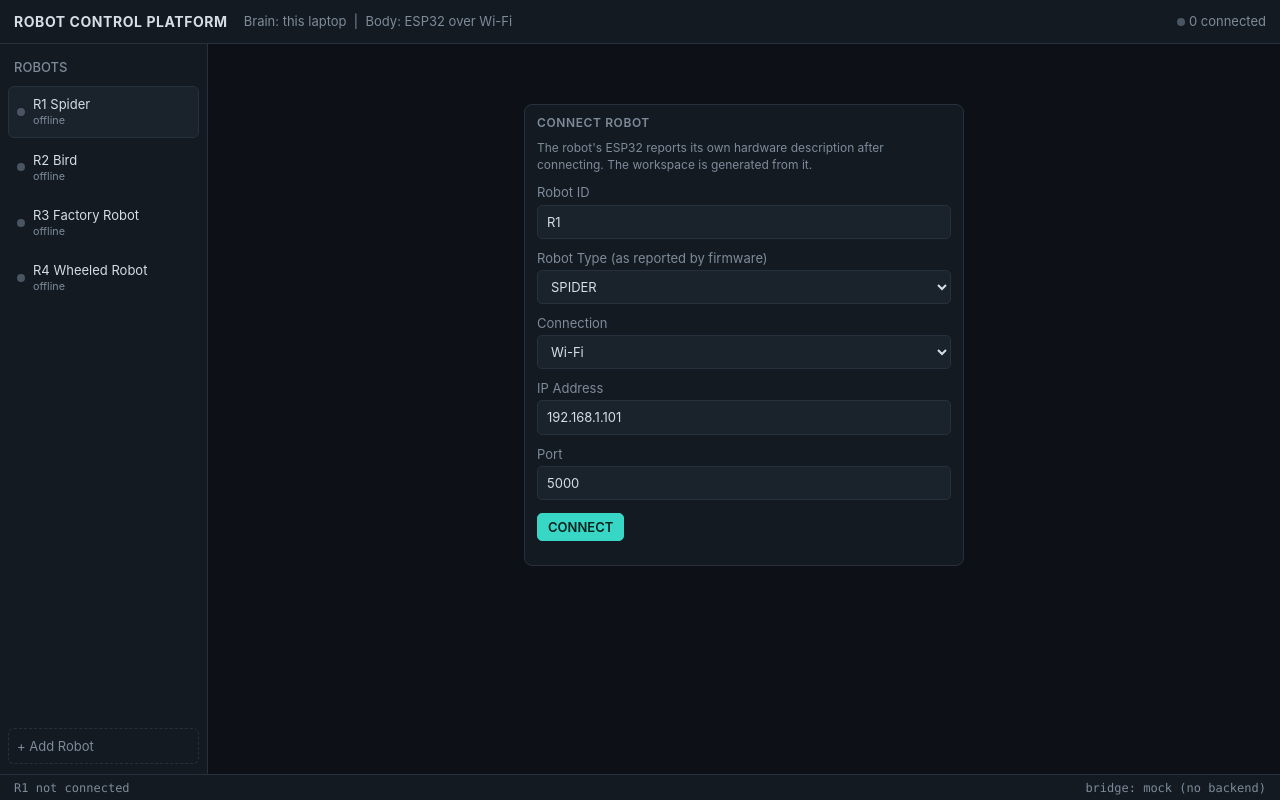
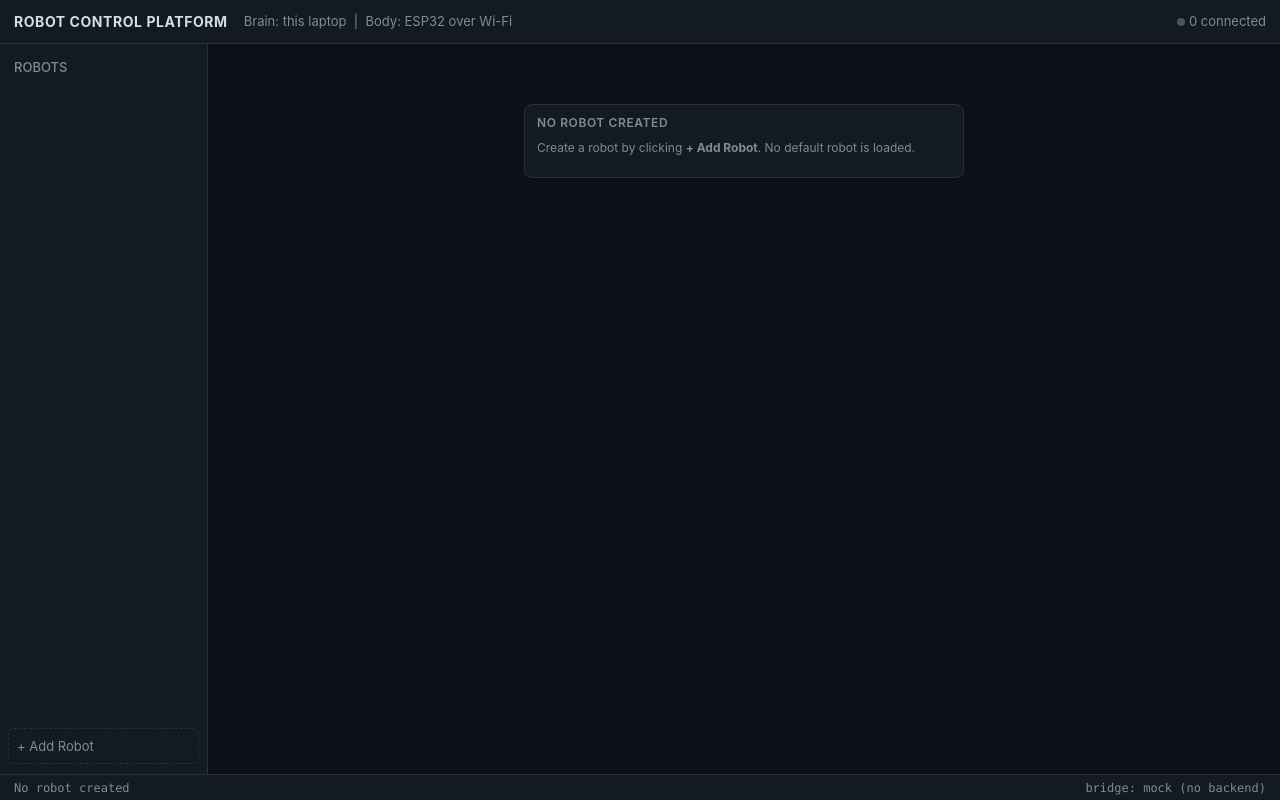
Before and after one commit to Iammdtanvirrahman2007/robot-control-core, a plain HTML site: page index.html in a window 1280 px wide. Drawn offline with Linux system fonts and the light colour scheme.

Commit message:
remove default robots and create robots by name

```diff
--- a/index.html
+++ b/index.html
@@ -116,26 +116,25 @@ let api=mockRobotApi; // const api=realRobotApi;
 
 /* ========== app state + helpers ========== */
 const $=s=>document.querySelector(s),ts=()=>new Date().toTimeString().slice(0,8);
-const robots=[],mk=(id,type,n)=>({id,type,ip:'192.168.1.'+(100+n),port:5000,connected:false,logs:[],exec:'STOPPED',tab:0});
-[['R1','spider'],['R2','bird'],['R3','factory'],['R4','wheeled']].forEach((x,i)=>robots.push(mk(x[0],x[1],i+1)));
-let cur=robots[0];
+const robots=[],mk=(id,type='spider',n=1)=>({id,type,ip:'192.168.1.'+(100+n),port:5000,connected:false,logs:[],exec:'STOPPED',tab:0});
+let cur=null;
 const STATES=['BUILDING','RUNNING','WAITING FOR SENSOR DATA','SENDING COMMAND','ROBOT EXECUTING','STOPPED','ERROR'];
 const esc=v=>String(v??'').replace(/[&<>"']/g,c=>({'&':'&amp;','<':'&lt;','>':'&gt;','"':'&quot;',"'":'&#39;'}[c]));
 const row=(n,v,f)=>`<div class=row><span>${esc(n)}</span><b>${esc(v)}</b>${f!=null?`<i style="--f:${clamp(f,0,1)}"></i>`:''}</div>`;
 
 function paintNav(){const on=robots.filter(r=>r.connected).length;
- $('#nav').innerHTML='<h4>ROBOTS</h4>'+robots.map(r=>`<button class="rb ${r===cur?'on':''}" data-i="${robots.indexOf(r)}"><i class="d ${r.connected?'on':''}"></i><span>${r.id} ${FIRMWARE[r.type].label}<small>${r.connected?r.ip:'offline'}</small></span></button>`).join('')+'<button class="rb add" id="add">+ Add Robot</button>';
+ $('#nav').innerHTML='<h4>ROBOTS</h4>'+robots.map(r=>`<button class="rb ${r===cur?'on':''}" data-i="${robots.indexOf(r)}"><i class="d ${r.connected?'on':''}"></i><span>${esc(r.id)} ${esc(FIRMWARE[r.type]?.label||r.type)}<small>${esc(r.connected?r.ip:'offline')}</small></span></button>`).join('')+'<button class="rb add" id="add">+ Add Robot</button>';
  $('#gs').innerHTML=`<i class="d ${on?'on':''}" style="display:inline-block"></i> ${on} connected`;
  document.querySelectorAll('.rb[data-i]').forEach(b=>b.onclick=()=>{cur=robots[+b.dataset.i];paintNav();show()});
- $('#add').onclick=()=>{const n=robots.length+1,r=mk('R'+n,'spider',n);robots.push(r);cur=r;paintNav();show()}}
-function paintBar(){const r=cur,s=r.state;$('#sb').innerHTML=r.connected?`<span>${r.id} ${r.ip}:${r.port}</span><span>cmd: ${s.currentCommand}</span><span>exec: ${r.exec}</span><span>latency: ${r.lat||'-'} ms</span><span style="margin-left:auto">bridge: mock (no backend)</span>`:`<span>${r.id} not connected</span><span style="margin-left:auto">bridge: mock (no backend)</span>`}
+ $('#add').onclick=()=>{const n=robots.length+1,r=mk('', 'spider', n);robots.push(r);cur=r;paintNav();show()}}
+function paintBar(){const r=cur;if(!r){$('#sb').innerHTML='<span>No robot created</span><span style="margin-left:auto">bridge: mock (no backend)</span>';return}const s=r.state;$('#sb').innerHTML=r.connected?`<span>${r.id} ${r.ip}:${r.port}</span><span>cmd: ${s.currentCommand}</span><span>exec: ${r.exec}</span><span>latency: ${r.lat||'-'} ms</span><span style="margin-left:auto">bridge: mock (no backend)</span>`:`<span>${r.id} not connected</span><span style="margin-left:auto">bridge: mock (no backend)</span>`}
 
 /* ========== pages: connect screen ========== */
-function showConnect(){const r=cur;$('#main').innerHTML=`<div class="p form"><h3>CONNECT ROBOT</h3><p class=note>The robot's ESP32 reports its own hardware description after connecting. The workspace is generated from it.</p>
-<label>Robot ID</label><input id=fi value="${r.id}"><label>Robot Type (as reported by firmware)</label><select id=ft>${Object.keys(FIRMWARE).map(k=>`<option value=${k} ${k==r.type?'selected':''}>${k.toUpperCase()}</option>`).join('')}</select>
+function showConnect(){const r=cur;$('#main').innerHTML=`<div class="p form"><h3>CREATE / CONNECT ROBOT</h3><p class=note>The robot's ESP32 reports its own hardware description after connecting. The workspace is generated from it.</p>
+<label>Robot Name / ID</label><input id=fi value="${esc(r.id)}" placeholder="e.g. Spider-01" autocomplete="off"><label>Robot Type (as reported by firmware)</label><select id=ft>${Object.keys(FIRMWARE).map(k=>`<option value=${k} ${k==r.type?'selected':''}>${k.toUpperCase()}</option>`).join('')}</select>
 <label>Connection</label><select><option>Wi-Fi</option></select><label>IP Address</label><input id=fip value="${r.ip}"><label>Port</label><input id=fp value="${r.port}">
 <p><button class="btn pri" id=cb>CONNECT</button></p><div id=hs></div></div>`;
- $('#cb').onclick=async()=>{r.id=$('#fi').value||r.id;r.type=$('#ft').value;r.ip=$('#fip').value;r.port=$('#fp').value;$('#cb').disabled=true;const h=$('#hs'),add=t=>h.innerHTML+=t+'<br>';
+ $('#cb').onclick=async()=>{const name=$('#fi').value.trim();if(!name){$('#hs').innerHTML='<span style="color:var(--rd)">Robot name is required.</span>';return}if(robots.some(x=>x!==r&&x.id.toLowerCase()===name.toLowerCase())){$('#hs').innerHTML='<span style="color:var(--rd)">A robot with this name already exists.</span>';return}r.id=name;r.type=$('#ft').value;r.ip=$('#fip').value;r.port=$('#fp').value;$('#cb').disabled=true;const h=$('#hs'),add=t=>h.innerHTML+=t+'<br>';
   add(`Connecting to ${r.ip}:${r.port} ...`);await api.connect(r);add('<span class=ok>Connected ✓</span>');add('Receiving robot configuration...');
   const cfg=await api.getHardwareDescription(r);add(`Sensors detected: ${cfg.sensors.length}`);add(`Actuators detected: ${cfg.actuators.length}`);await delay(700);init(r,cfg);paintNav();show()}}
 function init(r,cfg){r.cfg=cfg;const sn={},ac={};
@@ -146,7 +145,8 @@ function init(r,cfg){r.cfg=cfg;const sn={},ac={};
  log(r,`Connected to ${r.id}`);r.unsub=api.subscribeTelemetry(r,p=>{const s=r.state;Object.assign(s.sensors,p.sensors);Object.assign(s.actuators,p.actuators);s.battery=p.battery;s.temp=p.temp;r.lat=p.latency;r.rx++;if(r===cur&&r.connected)tick(r)})}
 
 /* ========== pages: robot workspace ========== */
-function show(){cur.connected?showWs():showConnect();paintBar()}
+function show(){if(!cur){showEmpty();paintBar();return}cur.connected?showWs():showConnect();paintBar()}
+function showEmpty(){$('#main').innerHTML='<div class="p form"><h3>NO ROBOT CREATED</h3><p class=note>Create a robot by clicking <b>+ Add Robot</b>. No default robot is loaded.</p></div>'}
 function showWs(){const r=cur,c=r.cfg;
  const api_=Object.entries(c.api).map(([g,f])=>`<div>${g}</div>`+f.map(n=>`<code data-n="${n}">${n}()</code>`).join('')).join('');
  $('#main').innerHTML=`<div class=wh><h2>${r.id} · ${c.label}</h2><span class=tag>${r.type}</span><span>${r.ip}:${r.port}</span><span style="flex:1"></span><button class=btn id=dc>Disconnect</button></div>
```
